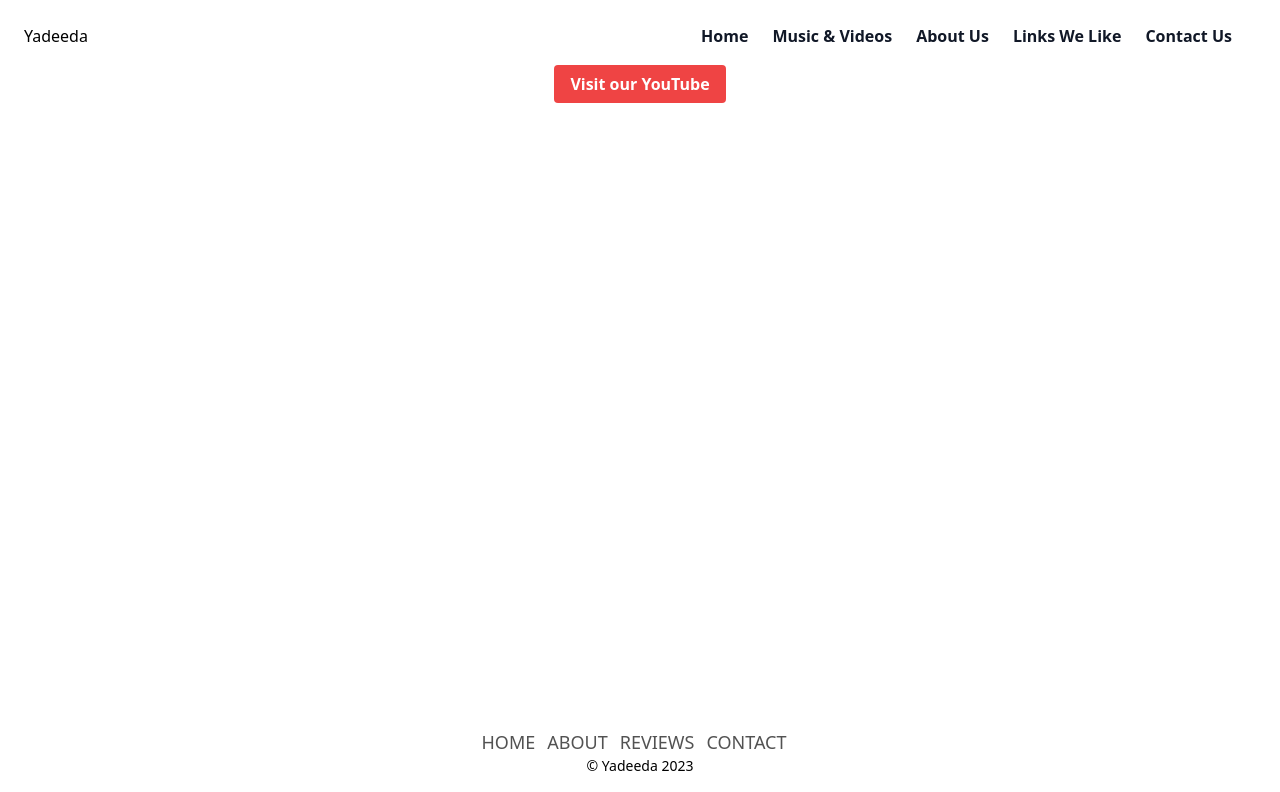
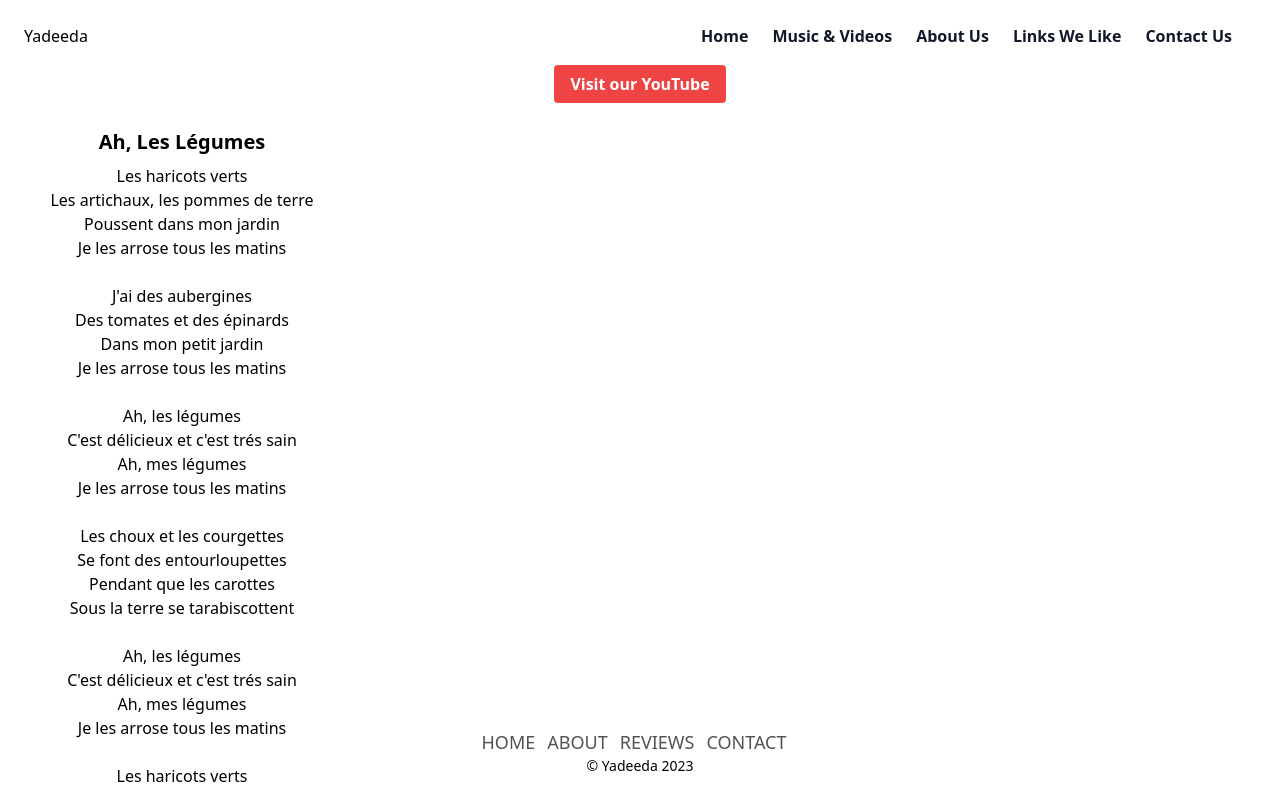
Before and after one commit to sjlelait/yadeeda, a React (Create React App) app: page /song in a window 1280 px wide. Shown: the top 792 px of the page. Built offline with nearby package versions, Linux system fonts and the light colour scheme.

Commit message:
wip: adds first MusicData w/ correct output

```diff
--- /dev/null
+++ b/src/MusicData.js
@@ -0,0 +1,126 @@
+export const songs = [
+    {
+        id: 1,
+        titleE: `Ah, Les L\u00E9gumes`,
+        titleF: 'Ah, The Vegetables',
+        french: `Les haricots verts
+        Les artichaux, les pommes de terre
+        Poussent dans mon jardin
+        Je les arrose tous les matins
+
+        J'ai des aubergines
+        Des tomates et des épinards
+        Dans mon petit jardin
+        Je les arrose tous les matins
+
+        Ah, les légumes
+        C'est délicieux et c'est trés sain
+        Ah, mes légumes
+        Je les arrose tous les matins
+
+        Les choux et les courgettes
+        Se font des entourloupettes
+        Pendant que les carottes
+        Sous la terre se tarabiscottent
+
+        Ah, les légumes
+        C'est délicieux et c'est trés sain
+        Ah, mes légumes
+        Je les arrose tous les matins
+
+        Les haricots verts
+        Les artichaux, les pommes de terre
+        Poussent dans mon jardin
+        Je les arrose tous les matins
+
+        Les légumes
+        C'est délicieux et c'est trés sain
+        Les légumes
+        C'est trés bon et ça fait du bien`,
+        english: '',
+        copyright: '© 2006 Alain Le Lait',
+        link: '',
+
+    },
+    {
+        id: 2,
+        titleE: '',
+        titleF: '',
+        french: '',
+        english: '',
+        copyright: '',
+        link: '',
+    },
+    {
+        id: 3,
+        titleE: '',
+        titleF: '',
+        french: '',
+        english: '',
+        copyright: '',
+        link: '',
+    },
+    {
+        id: 4,
+        titleE: '',
+        titleF: '',
+        french: '',
+        english: '',
+        copyright: '',
+        link: '',
+    },
+    {
+        id: 5,
+        titleE: '',
+        titleF: '',
+        french: '',
+        english: '',
+        copyright: '',
+        link: '',
+    },
+    {
+        id: 6,
+        titleE: '',
+        titleF: '',
+        french: '',
+        english: '',
+        copyright: '',
+        link: '',
+    },
+    {
+        id: 7,
+        titleE: '',
+        titleF: '',
+        french: '',
+        english: '',
+        copyright: '',
+        link: '',
+    },
+    {
+        id: 8,
+        titleE: '',
+        titleF: '',
+        french: '',
+        english: '',
+        copyright: '',
+        link: '',
+    },
+    {
+        id: 9,
+        titleE: '',
+        titleF: '',
+        french: '',
+        english: '',
+        copyright: '',
+        link: '',
+    },
+    {
+        id: 10,
+        titleE: '',
+        titleF: '',
+        french: '',
+        english: '',
+        copyright: '',
+        link: '',
+    },
+]
--- a/src/components/Main.js
+++ b/src/components/Main.js
@@ -5,6 +5,9 @@ import About from '../pages/About';
 import Links from '../pages/Links';
 import Contact from '../pages/Contact';
 import Reviews from '../pages/Reviews';
+import Songs from '../pages/Songs';
+import Song from '../pages/Song';
+import Videos from '../pages/Videos';
 
 function Main(props) {
     return (
@@ -16,6 +19,9 @@ function Main(props) {
                 <Route path='/links' element={<Links />} />
                 <Route path='/reviews' element={<Reviews />} />
                 <Route path='/contact' element={<Contact />} />
+                <Route path='/songs' element={<Songs />} />
+                <Route path='/song' element={<Song />} />
+                <Route path='/videos' element={<Videos />} />
             </Routes>
         </main>
     )
--- a/src/pages/Song.js
+++ b/src/pages/Song.js
@@ -1,8 +1,14 @@
 import React from 'react';
+import { songs } from '../MusicData';
 
 const Song = (props) => {
+    const song = songs[0];
+
     return (
-        <h1>Individual Song here</h1>
+        <div style={{ width: '300px', whiteSpace: 'pre-line' }}>
+            <h2 className="text-xl font-bold mb-2">{song.titleE}</h2>
+            <p>{song.french}</p>
+        </div>
     )
 }
 
```
